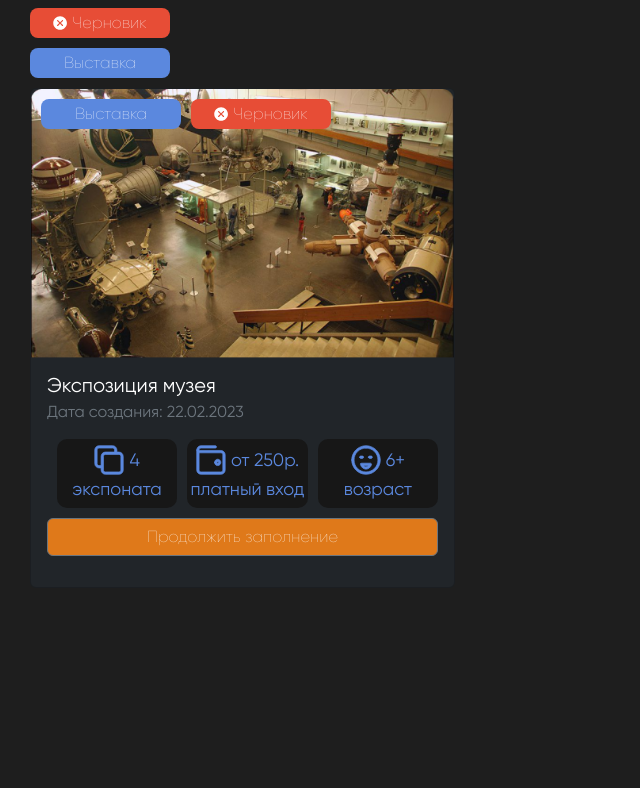
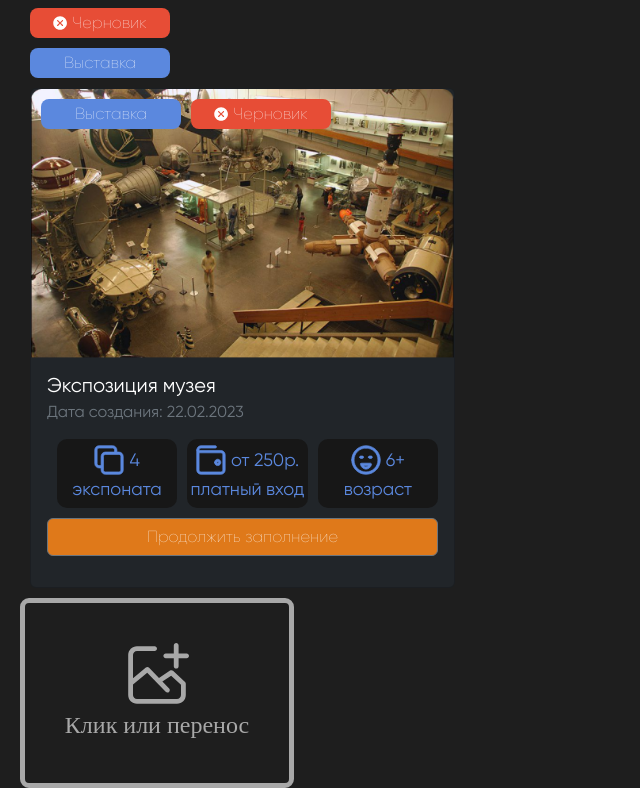
Before and after one commit to Anto-MSHK/podhod_front, a React (Create React App) app: page /widget in a window 1280 px wide. Shown: the part 507-1295 px from the top of the page, without its empty margins (0-640 px from the left). Before the commit the page ends 1105 px from the top, so only its background shows below. Built offline with nearby package versions, Linux system fonts and the light colour scheme.

Commit message:
added drag and drop download element

```diff
--- /dev/null
+++ b/src/common/DragAndDrop/dragAndDrop.module.css
@@ -0,0 +1,35 @@
+.drag_and_drop_wrapper{
+    display: block;
+    width: 274px;
+    height: 190px;
+    border: 5px solid #A8A8A8;
+    border-radius: 9px;
+    align-items: center;
+    justify-content: center;
+    font-family: 'gilroy-bold';
+    font-size: 24px;
+
+}
+
+.drag_and_drop_area{
+
+    color: #A8A8A8;
+    height: 100%;
+    display: flex;
+    flex-direction: column;
+    align-items: center;
+    justify-content: center;
+}
+
+.icon{
+    width: 64px;
+    height: 64px;
+}
+.file_input{
+    width: 274px;
+    height: 190px;
+    opacity: 0;
+    position: absolute;
+    cursor: pointer;
+
+}
--- /dev/null
+++ b/src/common/DragAndDrop/dragAndDrop.tsx
@@ -0,0 +1,74 @@
+import React, { useState } from 'react';
+import styles from './dragAndDrop.module.css'
+import addFileIcon from '../icon/addFileIcon.svg'
+
+
+interface IDragAndDrop {
+
+}
+
+
+const DragAndDrop: React.FC<IDragAndDrop> = (props) => {
+    const [drag, setDrag] = useState(false)
+    const [selectedFile, setSelectedFile] = useState<FileList | null>(null)
+
+    const dragStartHandler = (e: React.DragEvent<HTMLDivElement>) => {
+        e.preventDefault()
+        setDrag(true)
+    }
+    const dragLeaveHandler = (e: React.DragEvent<HTMLDivElement>) => {
+        e.preventDefault()
+        setDrag(false)
+    }
+    const dropHandler = (e: React.DragEvent<HTMLDivElement>) => {
+        e.preventDefault()
+        let files = structuredClone(e.dataTransfer.files)
+        setDrag(false)
+        console.log(files);
+    }
+
+    const handleChange = (e:React.ChangeEvent<HTMLInputElement>) =>{
+        console.log(e.target.files);
+        setSelectedFile(e.target.files)
+    }
+
+    return (
+        <div className={styles.drag_and_drop_wrapper}
+
+
+        >
+            {
+                drag
+                    ?
+                    <div className={styles.drag_and_drop_area}
+                        onDragStart={e => dragStartHandler(e)}
+                        onDragLeave={e => dragLeaveHandler(e)}
+                        onDragOver={e => dragStartHandler(e)}
+                        onDrop={e => dropHandler(e)}
+                    >
+                        Отпустите файл
+                    </div>
+                    :
+                    <div className={styles.drag_and_drop_area}
+                        onDragStart={e => dragStartHandler(e)}
+                        onDragLeave={e => dragLeaveHandler(e)}
+                        onDragOver={e => dragStartHandler(e)}
+                    >
+                        <input  type='file'
+                        multiple
+                        onChange={handleChange}
+                        className={styles.file_input}
+                        accept = "image/*,.png,.jpg,.web,"
+
+                        />
+                        <img className={styles.icon} src={addFileIcon} />
+                        Клик или перенос
+
+                    </div>
+            }
+        </div>
+
+    );
+};
+
+export default DragAndDrop
--- a/src/common/Test/Test.tsx
+++ b/src/common/Test/Test.tsx
@@ -7,6 +7,8 @@ import icon4 from '../icon/Icon4.svg';
 import icon7 from '../icon/Icon7.svg';
 import { Widget } from './../Widget/Widget';
 import { StyledCard } from './../StyledCard/StyledCard';
+import DragAndDrop from '../DragAndDrop/dragAndDrop';
+
 
 interface ITestProps {
 }
@@ -25,6 +27,8 @@ export const Test: React.FC<ITestProps> = (props) => {
             <PublicationStatus status='Выставка' type='event' />
 
             <StyledCard eventTitle='Экспозиция музея' dateOfCreation='22.02.2023' />
+
+            <DragAndDrop/>
         </>
     );
 };
```
Also changed, not shown: src/common/icon/addFileIcon.svg (added).
